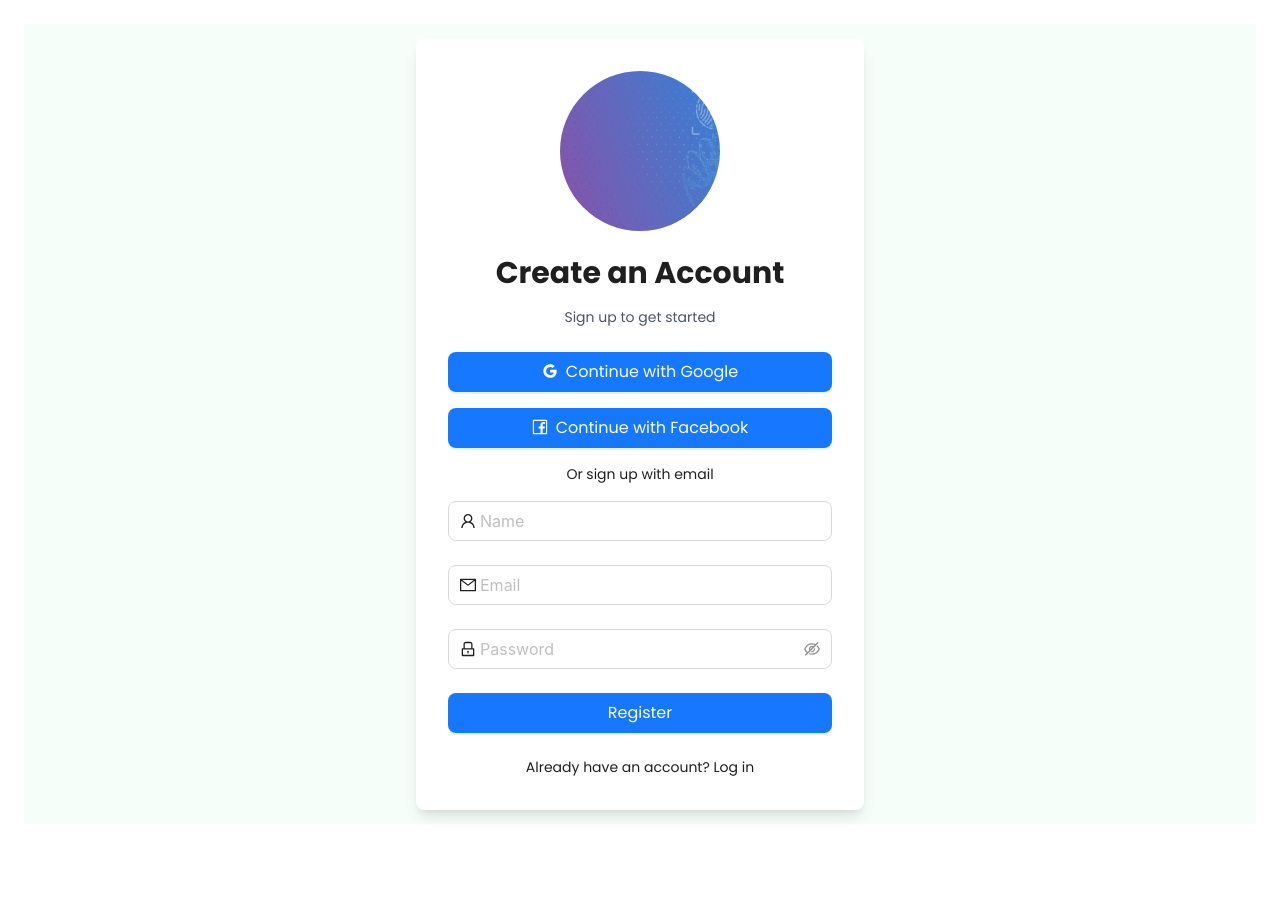
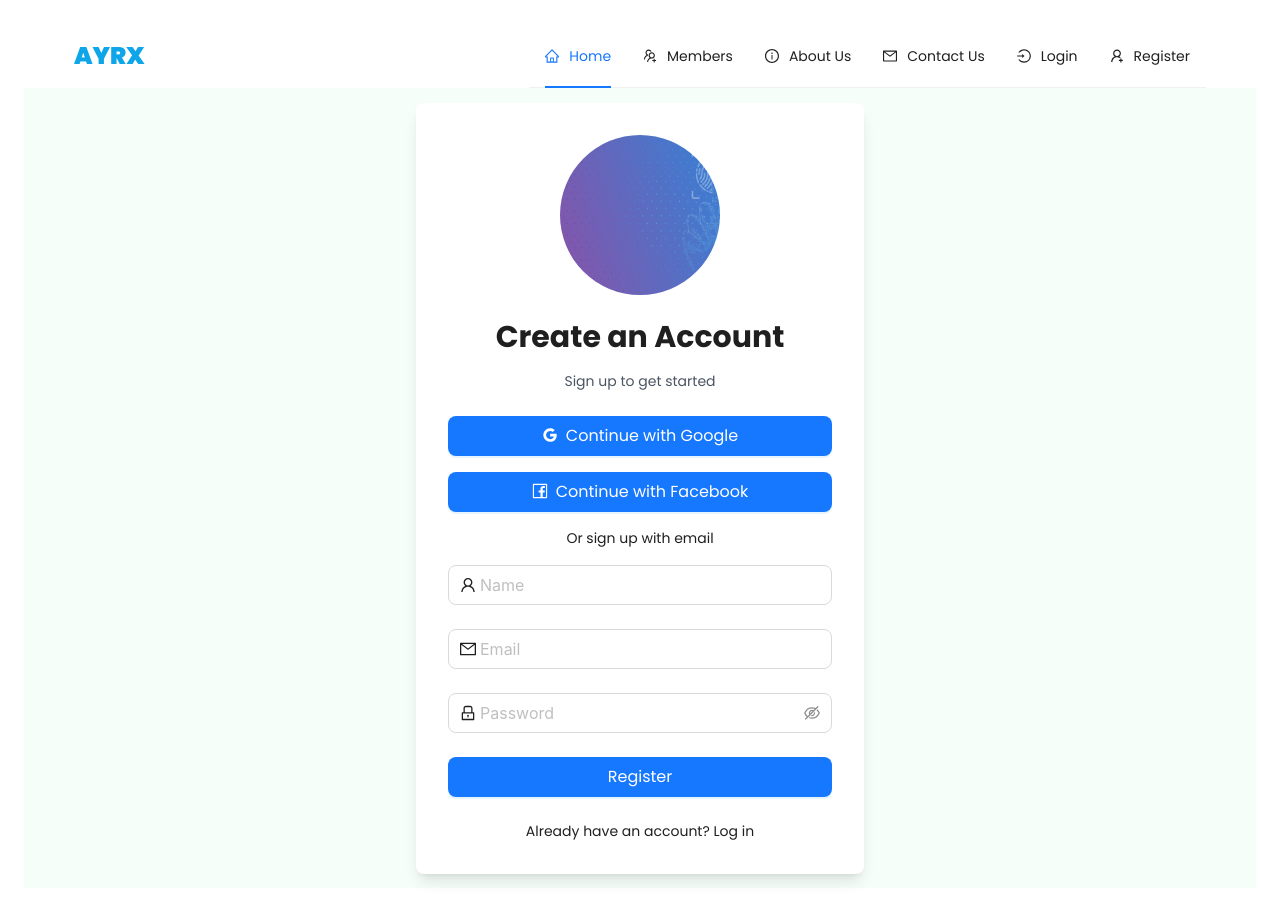
Before and after one commit to rezainiet/ayrx_gaming_frontend, a React (Vite) app: page /register in a window 1280 px wide. Before the commit the page ends 848 px from the top, so only its background shows below. Built offline with nearby package versions, Linux system fonts and the light colour scheme; no server answers.

Commit message:
added firebase for signUp and added logout method

```diff
--- a/package.json
+++ b/package.json
@@ -13,6 +13,7 @@
     "antd": "^5.17.0",
     "react": "^18.2.0",
     "react-dom": "^18.2.0",
+    "react-firebase-hooks": "^5.1.1",
     "react-router-dom": "^6.23.0"
   },
   "devDependencies": {
--- a/src/App.jsx
+++ b/src/App.jsx
@@ -13,7 +13,7 @@ function App() {
 
   return (
     <div className='max-w-screen-2xl mx-auto sm:px-0 md:px-3 lg:px-6 py-6 font-poppins'>
-      {/* <Navbar /> */}
+      <Navbar />
       <Routes>
         <Route exact path='/' element={<Homepage />}></Route>
         <Route exact path='/login' element={<Login />}></Route>
--- a/src/components/Shared/Auth/Register/Register.jsx
+++ b/src/components/Shared/Auth/Register/Register.jsx
@@ -1,14 +1,24 @@
-import React from 'react';
+import React, { useState } from 'react';
+import { useCreateUserWithEmailAndPassword } from 'react-firebase-hooks/auth';
 import { Layout, Form, Input, Button } from 'antd';
 import { UserOutlined, LockOutlined, MailOutlined, GoogleOutlined, FacebookOutlined } from '@ant-design/icons';
 import RegisterImage from './../../../../assets/images/auth_bg.png'; // Import your image
+import auth from '../../../../firebase.config';
+import { useNavigate } from 'react-router-dom';
 
 const { Content } = Layout;
 
 const Register = () => {
-    const onFinish = (values) => {
-        console.log('Received values:', values);
-    };
+    const [email, setEmail] = useState('');
+    const [password, setPassword] = useState('');
+    const [name, setName] = useState('');
+    const navigate = useNavigate();
+    const [
+        createUserWithEmailAndPassword,
+        user,
+        loading,
+        error,
+    ] = useCreateUserWithEmailAndPassword(auth);
 
     const handleGoogleSignUp = () => {
         // Implement Google sign-up logic here
@@ -16,6 +26,19 @@ const Register = () => {
 
     const handleFacebookSignUp = () => {
         // Implement Facebook sign-up logic here
+    };
+
+    const onFinish = async (values) => {
+        try {
+            const userCredential = await createUserWithEmailAndPassword(email, password);
+            const user = userCredential.user;
+            console.log('Registered User:', user.email);
+            if (user.email) {
+                navigate('/')
+            }
+        } catch (error) {
+            console.error('Error:', error.message);
+        }
     };
 
     return (
@@ -42,19 +65,19 @@ const Register = () => {
                             name="name"
                             rules={[{ required: true, message: 'Please input your name!' }]}
                         >
-                            <Input size='large' prefix={<UserOutlined />} placeholder="Name" />
+                            <Input size='large' onChange={(e) => setName(e.target.value)} prefix={<UserOutlined />} placeholder="Name" />
                         </Form.Item>
                         <Form.Item
                             name="email"
                             rules={[{ required: true, message: 'Please input your email!' }]}
                         >
-                            <Input size='large' prefix={<MailOutlined />} type="email" placeholder="Email" />
+                            <Input size='large' onChange={(e) => setEmail(e.target.value)} prefix={<MailOutlined />} type="email" placeholder="Email" />
                         </Form.Item>
                         <Form.Item
                             name="password"
                             rules={[{ required: true, message: 'Please input your password!' }]}
                         >
-                            <Input.Password size='large' prefix={<LockOutlined />} placeholder="Password" />
+                            <Input.Password onChange={(e) => setPassword(e.target.value)} size='large' prefix={<LockOutlined />} placeholder="Password" />
                         </Form.Item>
                         <Form.Item>
                             <Button size='large' type="primary" htmlType="submit" className="w-full">
--- a/src/components/Shared/Navbar/Navbar.jsx
+++ b/src/components/Shared/Navbar/Navbar.jsx
@@ -2,10 +2,14 @@ import React, { useState } from 'react';
 import { Menu, Layout } from 'antd';
 import { HomeOutlined, UsergroupAddOutlined, InfoCircleOutlined, MailOutlined, LoginOutlined, UserAddOutlined, UserOutlined } from '@ant-design/icons';
 import { Link } from 'react-router-dom';
+import { useAuthState, useSignOut } from 'react-firebase-hooks/auth';
+import auth from '../../../firebase.config';
 
 const { Header } = Layout;
 
 const Navbar = () => {
+    const [user, loading, error] = useAuthState(auth);
+    const [signOut] = useSignOut(auth);
     const [current, setCurrent] = useState('home');
 
     const handleClick = (e) => {
@@ -18,7 +22,7 @@ const Navbar = () => {
                 <div className="text-sky-500 text-2xl font-black">AYRX</div>
                 <Menu onClick={handleClick} selectedKeys={[current]} mode="horizontal" theme="light">
                     <Menu.Item key="home" icon={<HomeOutlined />}>
-                        Home
+                        <Link to={'/'}>Home</Link>
                     </Menu.Item>
                     <Menu.Item key="members" icon={<UsergroupAddOutlined />}>
                         Members
@@ -29,17 +33,30 @@ const Navbar = () => {
                     <Menu.Item key="contact" icon={<MailOutlined />}>
                         Contact Us
                     </Menu.Item>
-                </Menu>
-                <Menu onClick={handleClick} selectedKeys={[current]} mode="horizontal" theme="light">
+                    {user ? (
+                        <Menu.Item key="logout" onClick={async () => {
+                            const success = await signOut();
+                            if (success) {
+                                alert('You are signed out');
+                            }
+                        }} icon={<LoginOutlined />}>
+                            Log out
+                        </Menu.Item>
+                    ) : (
+                        <>
                             <Menu.Item key="login" icon={<LoginOutlined />}>
                                 <Link to={'/login'}>Login</Link>
                             </Menu.Item>
                             <Menu.Item key="register" icon={<UserAddOutlined />}>
                                 <Link to={'/register'}>Register</Link>
                             </Menu.Item>
+                        </>
+                    )}
+                    {user && (
                         <Menu.Item key="profile" icon={<UserOutlined />}>
-                        Profile
+                            <Link to={'/profile'}>Profile</Link>
                         </Menu.Item>
+                    )}
                 </Menu>
             </div>
         </Header>
--- /dev/null
+++ b/src/firebase.config.js
@@ -0,0 +1,24 @@
+// Import the functions you need from the SDKs you need
+import { initializeApp } from "firebase/app";
+import { getAnalytics } from "firebase/analytics";
+import { getAuth } from 'firebase/auth';
+// TODO: Add SDKs for Firebase products that you want to use
+// https://firebase.google.com/docs/web/setup#available-libraries
+
+// Your web app's Firebase configuration
+// For Firebase JS SDK v7.20.0 and later, measurementId is optional
+const firebaseConfig = {
+    apiKey: "AIzaSyCYxgT0fyC8SwNro82OhiTyAoOE2ZQ6iAY",
+    authDomain: "ayrx-gaming.firebaseapp.com",
+    projectId: "ayrx-gaming",
+    storageBucket: "ayrx-gaming.appspot.com",
+    messagingSenderId: "728637091723",
+    appId: "1:728637091723:web:88d1f19881e156664a898e",
+    measurementId: "G-PJPX61PW6B"
+};
+
+// Initialize Firebase
+const app = initializeApp(firebaseConfig);
+const analytics = getAnalytics(app);
+const auth = getAuth(app);
+export default auth;
```
Also changed, not shown: 1 other file (tests, documents, lock files or other folders). Lines whose indentation alone changed are shown as unchanged.
